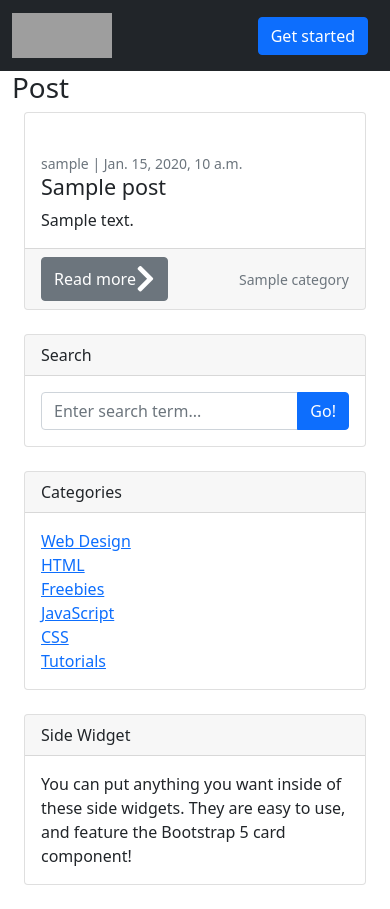
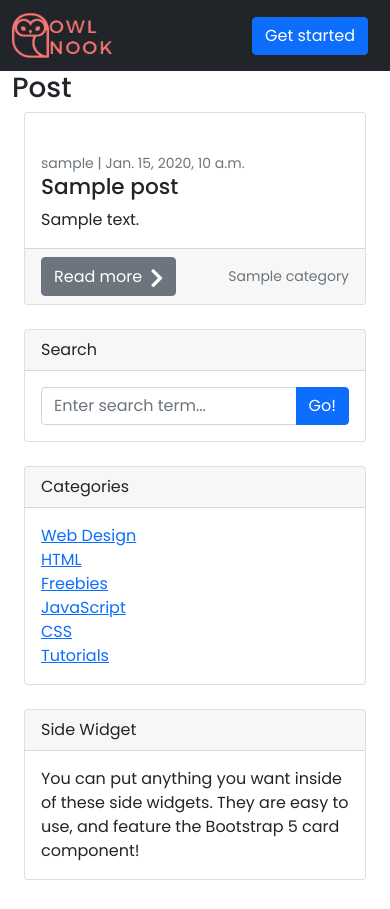
Before and after one commit to datonex/owl-nook, a Django app: page / in a window 390 px wide. After the commit the page ends 880 px from the top, so only its background shows below. Run offline with Django 3.2, Linux system fonts and the light colour scheme; tables that the repository leaves empty hold one stand-in row (values such as "Sample post"); grey boxes are pictures that could not be loaded.

Commit message:
Add layout styling to homepage

```diff
--- a/static/css/style.css
+++ b/static/css/style.css
@@ -1,8 +1,14 @@
+/* Universal */
+:root {
+  --hide: none;
+  --show: block;
+}
+
+body {
+  font-family: "Poppins", sans-serif;
+}
+
 /* Navigation */
-:root {
-  --hide-content: none;
-  --show-content: block;
-}
 
 .owlnook-logo {
   width: 100px;
@@ -32,23 +38,30 @@ i,
 .navbar-sm,
 .dropdown-toggle::after,
 #get-started-btn {
-  display: var(--hide-content);
+  display: var(--hide);
 }
 
 .un-auth-user li {
   margin: 0 10px;
 }
+/* Homepage */
+
+.fa-chevron-right::before {
+  padding-left: 8px;
+  padding-top: 4px;
+  font-size: 21px;
+}
 
 @media screen and (max-width: 576px) {
   .navbar-sm,
   #get-started-btn {
-    display: var(--show-content);
+    display: var(--show);
   }
 
   .navbar-lg,
   #register-btn,
   #login-btn {
-    display: var(--hide-content);
+    display: var(--hide);
   }
 
   .navbar-toggler-icon {
```
Also changed, not shown: static/img/logo/owl-only/owl-coral.png (added), static/img/logo/owl-only/owl-grey.png (added), static/img/logo/owl-only/owl-navy.png (added), static/img/logo/owl-only/owl-white.png (added), static/img/logo/png/logo-coral.png (added), static/img/logo/png/logo-grey.png (added), static/img/logo/png/logo-navy.png (added), static/img/logo/png/logo-white.png (added), static/img/logo/svg/1.svg (added), static/img/logo/svg/2.svg (added), static/img/logo/svg/3.svg (added), static/img/placeholder.jpg (added).
